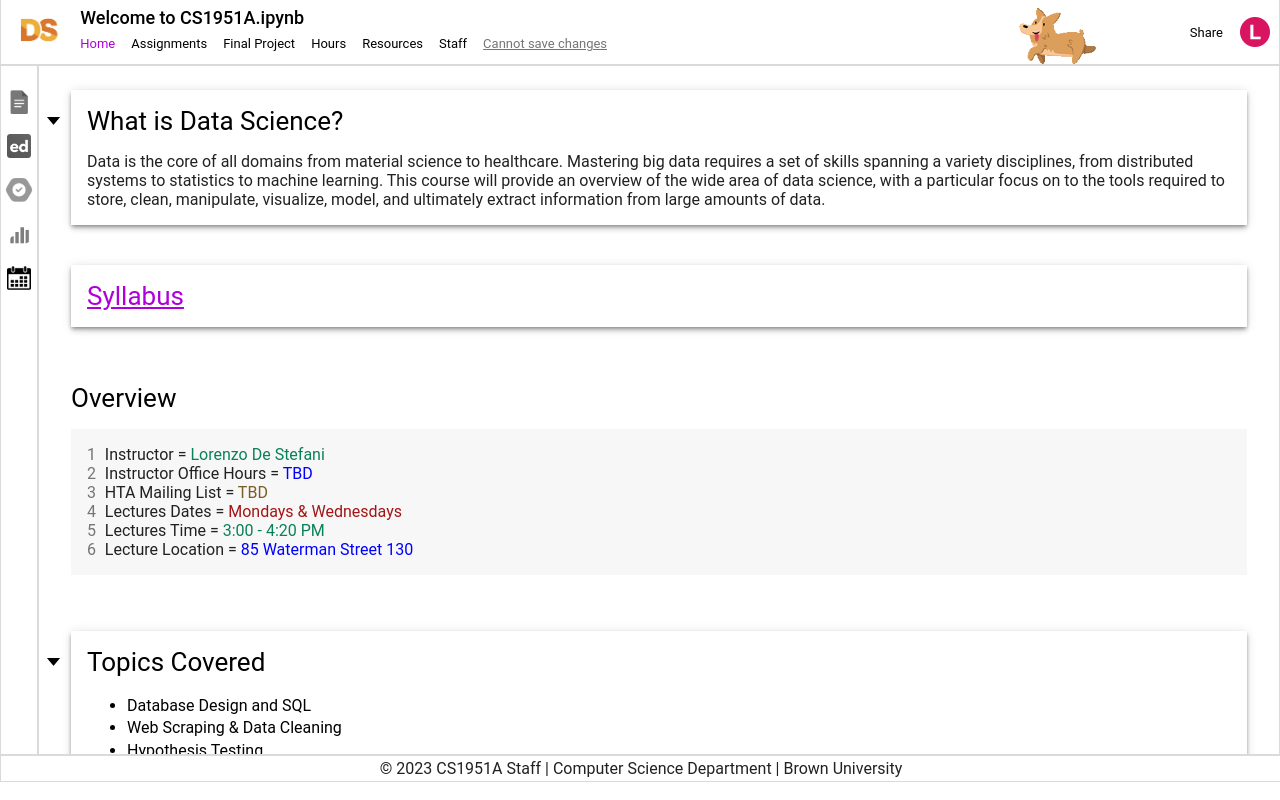
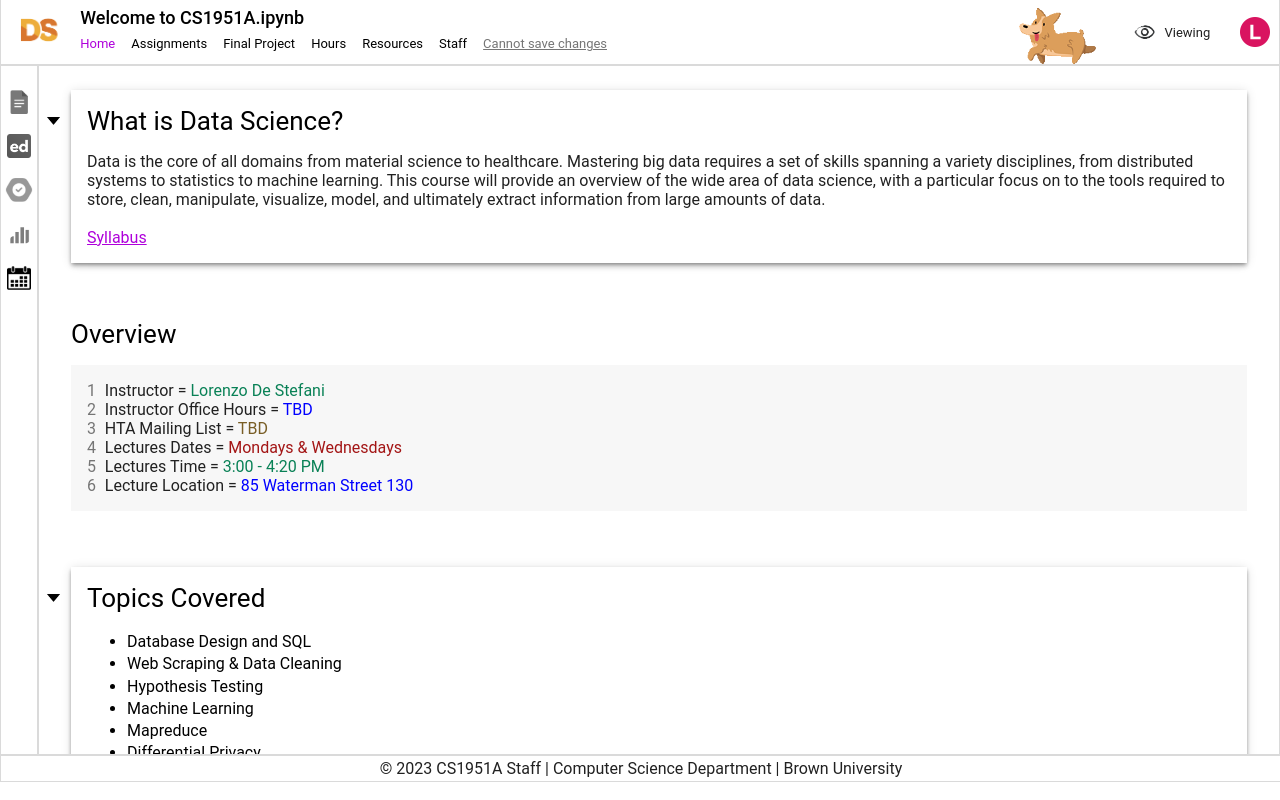
Before and after one commit to csci1951a-spring-2025/csci1951a-spring-2025.github.io, a plain HTML site: page index.html in a window 1280 px wide. Drawn offline with nearby package versions, Linux system fonts and the light colour scheme; no server answers; a script that the page names is missing.

Commit message:
Update header on all pages for viewing icon

```diff
--- a/index.html
+++ b/index.html
@@ -50,7 +50,10 @@
           </div>
         </div>
         <div class="right-header">
-          Share
+          <div class="viewing-container">
+            <img src="assets/icons/view2.png" alt="eye" class="eye-icon" />
+            Viewing
+          </div>
           <img
             src="assets/icons/user-icon.png"
             alt="User Profile Image"
@@ -115,14 +118,19 @@
               area of data science, with a particular focus on to the tools
               required to store, clean, manipulate, visualize, model, and
               ultimately extract information from large amounts of data.
+              <br />
+              <br />
+              <a href="https://google.com" target="_blank" id="link">
+                Syllabus
+              </a>
             </p>
           </div>
 
-          <div class="section-container">
+          <!-- <div class="section-container">
             <a href="https://google.com" target="_blank">
               <h1 class="section-header" id="link">Syllabus</h1>
             </a>
-          </div>
+          </div> -->
 
           <div class="code-cell-container">
             <h1>Overview</h1>
--- a/styles/main.css
+++ b/styles/main.css
@@ -185,8 +185,31 @@ li {
   flex-direction: row;
   justify-content: center;
   align-items: center;
-  gap: 1rem;
+  gap: 0.8rem;
   font-size: 13px;
+}
+
+.viewing-container {
+  color: #212121;
+  display: flex;
+  flex-direction: row;
+  justify-content: center;
+  align-items: center;
+  padding-right: 1rem;
+  transition: box-shadow 0.28s cubic-bezier(0.4, 0, 0.2, 1);
+  cursor: default;
+}
+/* add a box shadow transition effect to the viewing container */
+.viewing-container:hover {
+  box-shadow: 0 2px 2px 0 rgba(0, 0, 0, 0.14), 0 1px 5px 0 rgba(0, 0, 0, 0.12),
+    0 3px 1px -2px rgba(0, 0, 0, 0.2);
+}
+
+.eye-icon {
+  height: 2rem;
+  cursor: default;
+  /* make the image darker */
+  filter: brightness(0.5);
 }
 
 .user-icon {
```
Also changed, not shown: pages/assignments/index.html (+8 -1 lines), pages/final-project/index.html (+8 -1 lines), pages/hours/index.html (+8 -1 lines), pages/resources/index.html (+8 -1 lines), pages/staff/index.html (+8 -1 lines), assets/icons/Screenshot_2023-01-21_at_11.15.54_AM-removebg-preview (1).png (added), assets/icons/view.png (added), assets/icons/view2.png (added).
